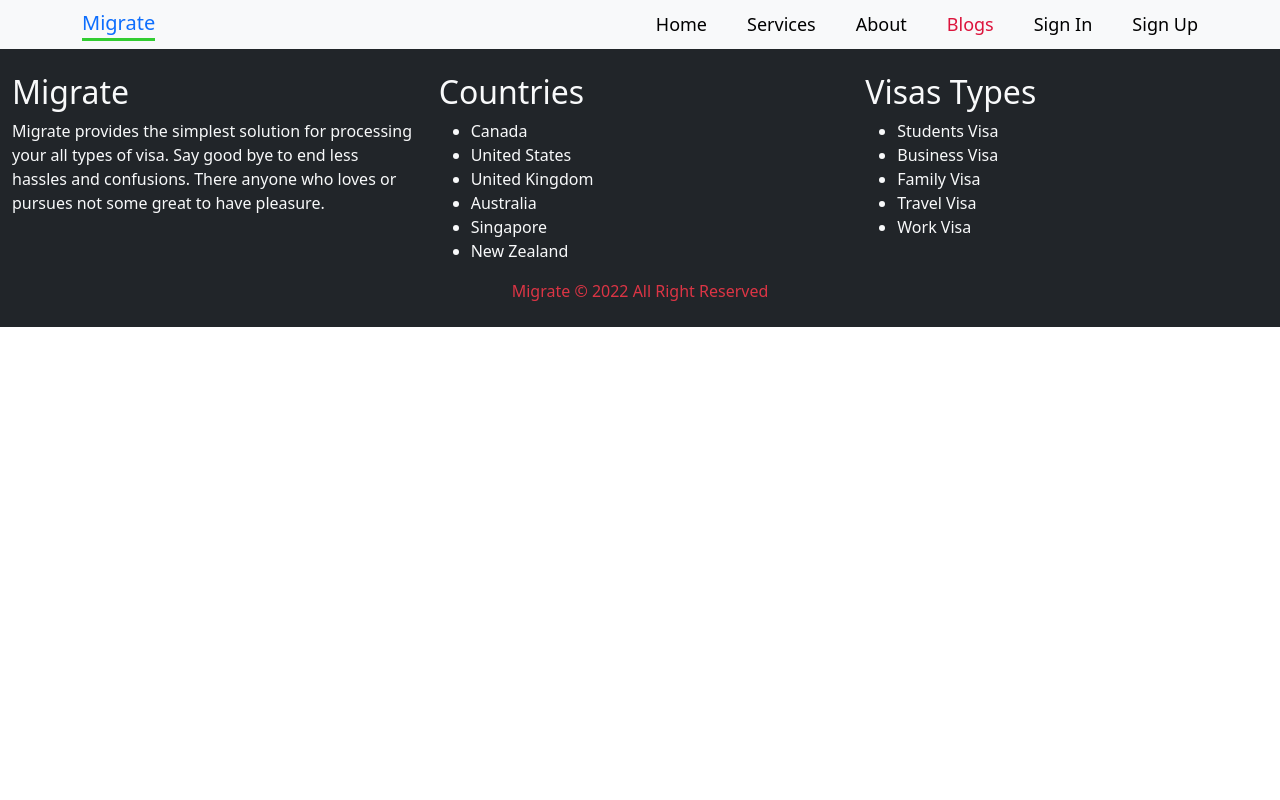
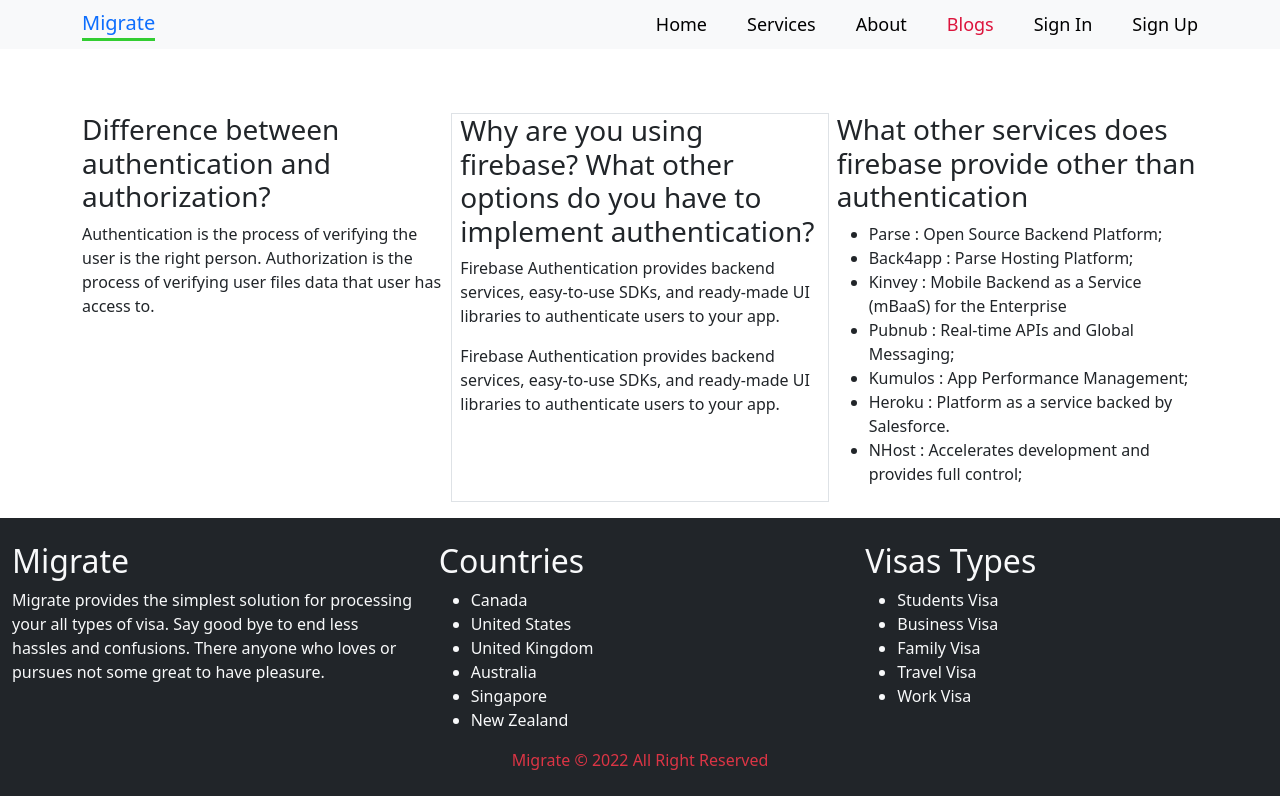
Before and after one commit to arfanroky/Immigration-client, a React (Create React App) app: page /blogs in a window 1280 px wide. Built offline with nearby package versions, Linux system fonts and the light colour scheme; no server answers.

Commit message:
blog sectin almost done

```diff
--- a/src/Pages/Blogs/Blogs.js
+++ b/src/Pages/Blogs/Blogs.js
@@ -2,7 +2,39 @@
 
 const Blogs = () => {
     return (
-        <div>
+        <div className='container pt-5'>
+            <div className="row row-cols-1 row-cols-md-2 row-cols-lg-3 gx-3">
+                <div className="col my-3">
+                    <h3>Difference between authentication and authorization?</h3>
+                    <p>
+                        Authentication is the process of verifying the user is the right person.
+                        Authorization is the process of verifying user files data that user has access to.
+                    </p>
+                </div>
+                <div className="col border my-3">
+                    <h3>Why are you using firebase? What other options do you have to implement authentication?</h3>
+                    <p>Firebase Authentication provides backend services, easy-to-use SDKs, and ready-made UI libraries to authenticate users to your app. </p>
+                    <p>Firebase Authentication provides backend services, easy-to-use SDKs, and ready-made UI libraries to authenticate users to your app. </p>
+                </div>
+                <div className="col  my-3">
+                    <h3>What other services does firebase provide other than authentication</h3>
+                    <ul>
+                        <li>Parse : Open Source Backend Platform;</li>
+                        <li>Back4app : Parse Hosting Platform;</li>
+                        <li>Kinvey : Mobile Backend as a Service (mBaaS) for the Enterprise</li>
+                        <li>Pubnub : Real-time APIs and Global Messaging;</li>
+                        <li>
+                        Kumulos : App Performance Management;
+                        </li>
+                        <li>
+                        Heroku : Platform as a service backed by Salesforce.
+                        </li>
+                        <li>
+                        NHost : Accelerates development and provides full control;
+                        </li>
+                    </ul>
+                </div>
+            </div>
 
         </div>
     );
```
